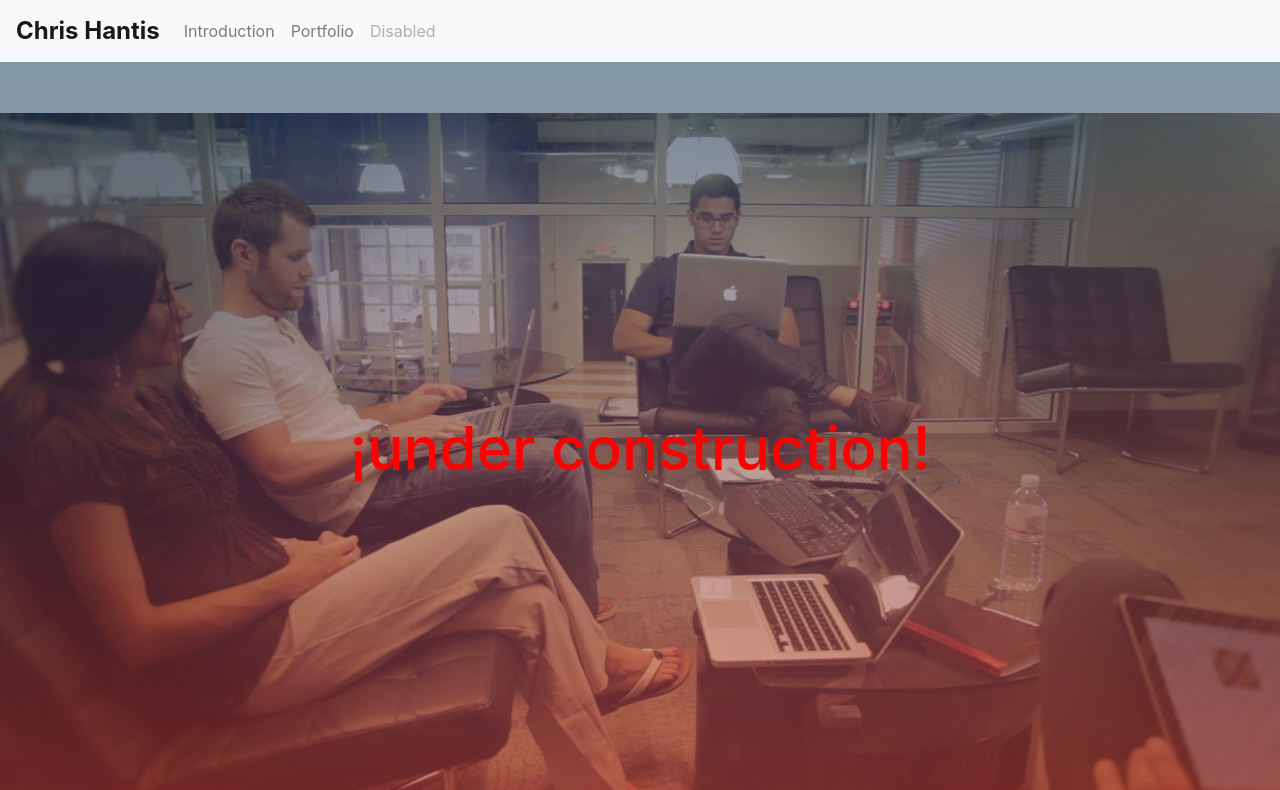
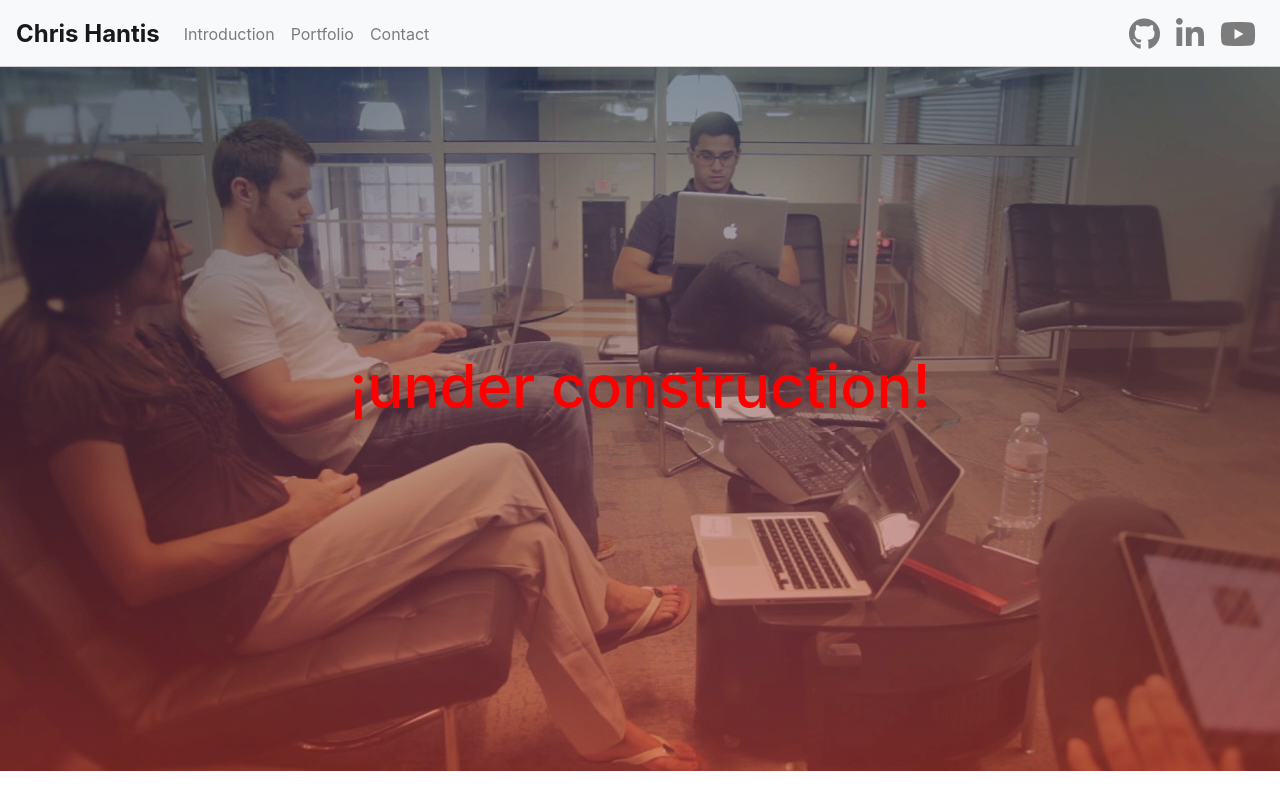
Before and after one commit to The1987/chris-hantis-website, a plain HTML site: page index.html in a window 1280 px wide. Shown: the top 790 px of the page. Drawn offline with nearby package versions, Linux system fonts and the light colour scheme.

Commit message:
social icons aligned right and fixed gray padding about main and sticky nav

```diff
--- a/index.html
+++ b/index.html
@@ -77,7 +77,7 @@
     </div>
     </nav> -->
 
-    <nav class="navbar navbar-expand-lg navbar-light bg-light">
+    <nav class="navbar navbar-expand-lg navbar-light bg-light nav-style">
         <a class="navbar-brand" href="#">Chris Hantis</a>
         <button class="navbar-toggler" type="button" data-toggle="collapse" data-target="#navbarNav" aria-controls="navbarNav" aria-expanded="false"
             aria-label="Toggle navigation">
@@ -91,13 +91,31 @@
                     </a>
                 </li> -->
                 <li class="nav-item">
-                    <a class="nav-link" href="#">Introduction</a>
+                    <a class="nav-link" href="#section-introduction">Introduction</a>
                 </li>
                 <li class="nav-item">
-                    <a class="nav-link" href="#">Portfolio</a>
+                    <a class="nav-link" href="#section-portfolio">Portfolio</a>
                 </li>
                 <li class="nav-item">
-                    <a class="nav-link disabled" href="#">Disabled</a>
+                    <a class="nav-link" href="#section-contact">Contact</a>
+                </li>
+            </ul>
+            <ul class="navbar-nav ml-auto">
+                <li class="nav-item">
+                    <a href="https://github.com/The1987" target="_blank">
+                        <i class="nav-link fab fa-github fa-2x"></i>
+                    </a>
+                </li>
+
+                <li class="nav-item">
+                    <a href="https://www.linkedin.com/in/christopherhantis/" target="_blank">
+                        <i class="nav-link fab fa-linkedin-in fa-2x"></i>
+                    </a>
+                </li>
+                <li class="nav-item">
+                    <a href="https://www.linkedin.com/in/christopherhantis/" target="_blank">
+                        <i class="nav-link fab fa-youtube fa-2x"></i>
+                    </a>
                 </li>
             </ul>
         </div>
@@ -130,11 +148,12 @@
                 in career.
                 <!-- <br /> project Management scoping and technical writing QA ing over seeing data replications. Checkout my work below. -->
                 <br />
+                <br /> Lorem ipsum dolor sit amet consectetur adipisicing elit. Est libero molestias cumque deserunt explicabo,
+                sit dolorum aliquam quo vel illo saepe incidunt harum minus non et animi temporibus, obcaecati dolore fugiat
+                ab perferendis minima quidem! Facere sapiente itaque cum consectetur!
                 <br />
-                Lorem ipsum dolor sit amet consectetur adipisicing elit. Est libero molestias cumque deserunt explicabo, sit dolorum aliquam quo vel illo saepe incidunt harum minus non et animi temporibus, obcaecati dolore fugiat ab perferendis minima quidem! Facere sapiente itaque cum consectetur!
-                <br />
-                <br />
-                Lorem ipsum dolor sit amet consectetur, adipisicing elit. Doloremque cumque, expedita voluptatum minus sapiente esse deleniti! Quae quaerat unde distinctio.
+                <br /> Lorem ipsum dolor sit amet consectetur, adipisicing elit. Doloremque cumque, expedita voluptatum minus sapiente
+                esse deleniti! Quae quaerat unde distinctio.
             </p>
         </div>
         <div class="col-md-5 pt-2 pb-2 left-side text-justify">
@@ -297,7 +316,7 @@
 
 
     <div class="row mt-4 pr-2 pl-2">
-        <div class="col-12">
+        <!-- <div class="col-12">
             <a name="section-blog"></a>
             <h2>Blog</h2>
             <p>
@@ -305,7 +324,7 @@
                 ullam iure maiores labore aut dignissimos esse illum explicabo aliquid provident quod ex officiis hic modi
                 cumque? Esse veniam voluptate, ratione magni saepe temporibus provident.
             </p>
-        </div>
+        </div> -->
         <div class="col-12">
             <a name="section-contact"></a>
             <h2>Contact</h2>
--- a/style.css
+++ b/style.css
@@ -21,7 +21,7 @@ row {
 }
 
 /*/////// Navigation ///////*/
-.navigation {
+.nav-style {
     padding-top: 10px;
     position: fixed;
     top: 0;
```
